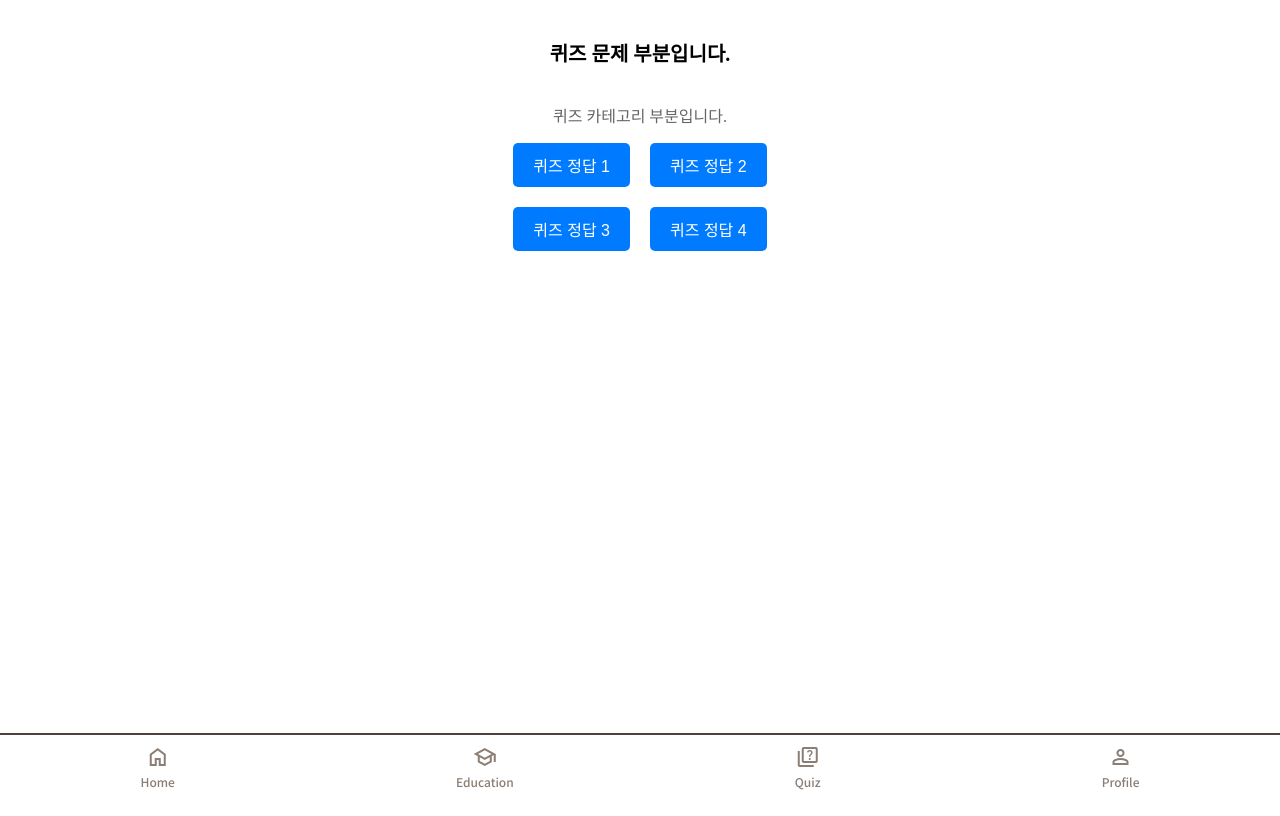
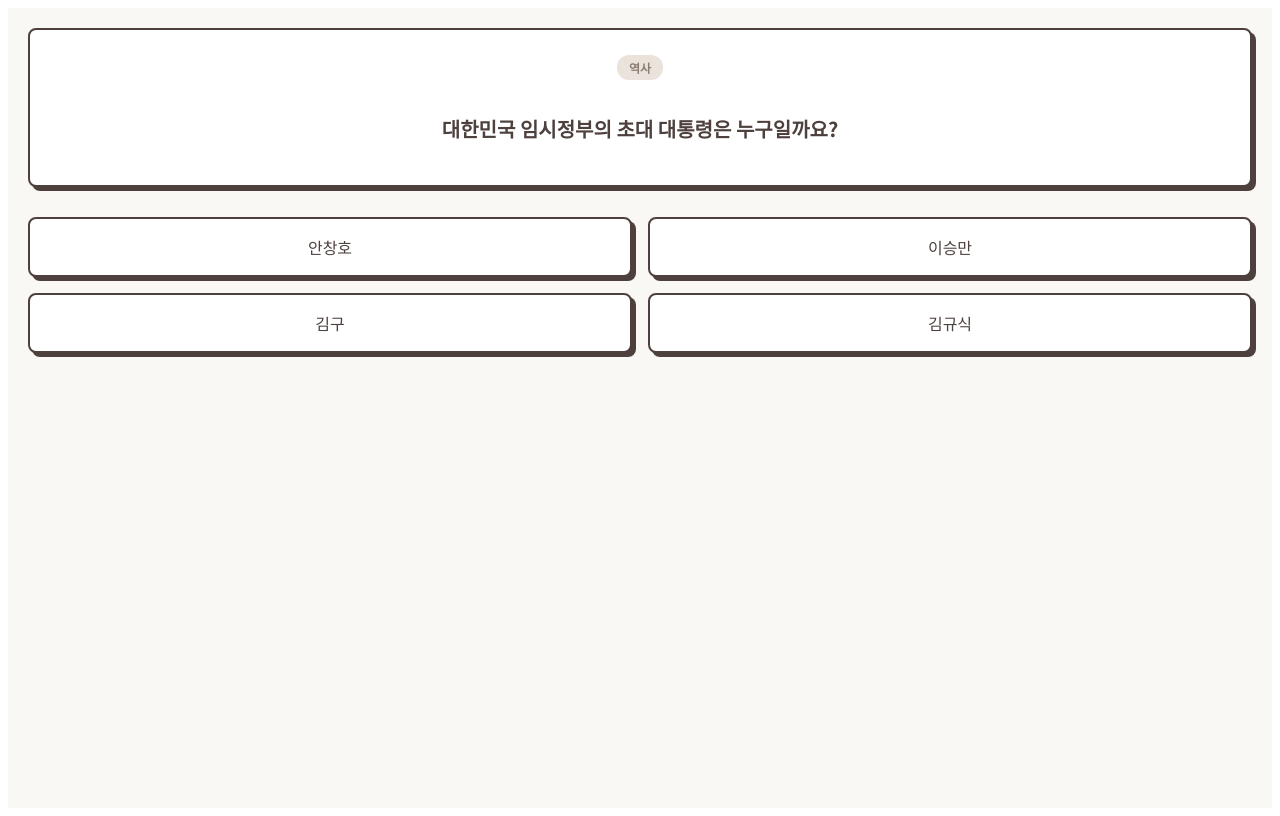
Before and after one commit to LinkHackathonTeam9/Team9_FrontEnd, a React (Vite) app: page /quiz in a window 1280 px wide. Built offline with nearby package versions, Linux system fonts and the light colour scheme.

Commit message:
Edit apply full design to quiz page

```diff
--- a/src/pages/QuizPage.tsx
+++ b/src/pages/QuizPage.tsx
@@ -1,70 +1,204 @@
-import BottomNavBar from '@components/common/BottomNavBar';
+import { useEffect, useState } from 'react';
 import styled from '@emotion/styled';
+import { GGAMJA_COLOR } from '../styles/Colors.ts';
+import { Link } from 'react-router-dom';
 
-const Container = styled.div`
+const dummyQuizData = {
+  category: '역사',
+  question: '대한민국 임시정부의 초대 대통령은 누구일까요?',
+  answers: ['안창호', '이승만', '김구', '김규식'],
+  correctAnswer: '이승만',
+  explanation:
+    '대한민국 임시정부의 초대 대통령은 이승만입니다. 그는 1919년 상하이에서 수립된 임시정부에서 대통령으로 선출되었습니다. 김구 선생은 이후 임시정부의 주석으로 활약하며 독립운동을 이끌었습니다.',
+};
+
+const PageWrapper = styled.div`
+  font-family: 'Noto Sans KR', sans-serif;
+  background-color: #faf8f5;
+  color: ${GGAMJA_COLOR.DARK_BROWN};
+  min-height: 100vh;
+`;
+
+const QuizContainer = styled.main`
+  padding: 20px;
   width: 100%;
-  height: 100%;
-  padding: 10px 20px;
   box-sizing: border-box;
-  display: flex;
+  margin: 0 auto;
+`;
+
+const QuestionBox = styled.div`
+  background-color: white;
+  border: 2px solid ${GGAMJA_COLOR.DARK_BROWN};
+  border-radius: 8px;
+  padding: 24px;
+  margin-bottom: 30px;
+  box-shadow: 4px 4px 0px ${GGAMJA_COLOR.DARK_BROWN};
+  text-align: center;
+`;
+
+const CategoryTag = styled.span`
+  display: inline-block;
+  background-color: #eae3dc;
+  color: ${GGAMJA_COLOR.LIGHT_BROWN};
+  padding: 4px 12px;
+  border-radius: 12px;
+  font-size: 12px;
+  font-weight: 700;
+  margin-bottom: 16px;
+`;
+
+const QuestionText = styled.h2`
+  font-size: 20px;
+  font-weight: 700;
+  line-height: 1.6;
+`;
+
+const AnswerGrid = styled.div`
+  display: grid;
+  grid-template-columns: repeat(2, 1fr);
+  gap: 16px;
+`;
+
+const AnswerButton = styled.button<{ isCorrect?: boolean; isSelected?: boolean }>`
+  background-color: white;
+  font-family: 'Noto Sans KR', sans-serif;
+  font-size: 16px;
+  font-weight: 500;
+  color: ${GGAMJA_COLOR.DARK_BROWN};
+  padding: 16px;
+  border: 2px solid ${GGAMJA_COLOR.DARK_BROWN};
+  border-radius: 8px;
+  box-shadow: 4px 4px 0px ${GGAMJA_COLOR.DARK_BROWN};
+  cursor: pointer;
+  width: 100%;
+  text-align: center;
+
+  ${({ isCorrect }) =>
+    isCorrect &&
+    `
+    background-color: #22C55E;
+    border-color: #16A34A;
+    box-shadow: 4px 4px 0px #16A34A;
+    color: white;
+    font-weight: 700;
+  `}
+
+  ${({ isCorrect, isSelected }) =>
+    !isCorrect &&
+    isSelected &&
+    `
+    background-color: #EF4444;
+    border-color: #DC2626;
+    box-shadow: 4px 4px 0px #DC2626;
+    color: white;
+    font-weight: 700;
+  `}
+`;
+
+const ExplanationBox = styled.div<{ show: boolean }>`
+  display: ${({ show }) => (show ? 'block' : 'none')};
+  background-color: white;
+  border: 2px solid ${GGAMJA_COLOR.DARK_BROWN};
+  border-radius: 8px;
+  padding: 20px;
+  margin-top: 30px;
+  box-shadow: 4px 4px 0px ${GGAMJA_COLOR.DARK_BROWN};
+  text-align: left;
+`;
+
+const ExplanationTitle = styled.h3`
+  font-family: 'Pixelify Sans', sans-serif;
+  font-size: 20px;
+  margin-bottom: 10px;
+  color: ${GGAMJA_COLOR.DARK_BROWN};
+`;
+
+const ExplanationText = styled.p`
+  font-size: 15px;
+  line-height: 1.7;
+  color: ${GGAMJA_COLOR.LIGHT_BROWN};
+`;
+
+const HomeButtonBox = styled.div<{ show: boolean }>`
+  display: ${({ show }) => (show ? 'flex' : 'none')};
   flex-direction: column;
   align-items: center;
   justify-content: center;
-  gap: 20px;
+  margin-top: 10px;
 `;
 
-const ContentWrapper = styled.div`
-  display: flex;
-  flex-direction: column;
-  align-items: center;
-`;
-
-const Title = styled.h3`
+const HomeButton = styled(Link)`
+  display: inline-block;
+  background-color: ${GGAMJA_COLOR.GREEN};
+  color: white;
+  font-family: 'Pixelify Sans', sans-serif;
   font-size: 20px;
-  font-weight: bold;
-  text-align: center;
-`;
-
-const Subtitle = styled.p`
-  font-size: 16px;
-  color: #666;
-  text-align: center;
-`;
-
-const QuizButtonContainer = styled.div`
-  display: grid;
-  grid-template-columns: 1fr 1fr;
-  gap: 20px;
-`;
-
-const QuizButton = styled.button`
-  padding: 10px 20px;
-  font-size: 16px;
-  color: white;
-  background-color: #007bff;
-  border: none;
-  border-radius: 5px;
+  padding: 16px 40px;
+  text-decoration: none;
+  border: 2px solid ${GGAMJA_COLOR.DARK_BROWN};
+  border-radius: 8px;
+  box-shadow: 4px 4px 0 ${GGAMJA_COLOR.DARK_BROWN};
   cursor: pointer;
 `;
 
-const QuizHomePage = () => {
-  // todo fetch quiz data from server
+const QuizPage = () => {
+  const [isAnswered, setIsAnswered] = useState(false);
+  const [selectedAnswer, setSelectedAnswer] = useState<string | null>(null);
+  const [showExplanation, setShowExplanation] = useState(false);
+
+  const handleAnswerClick = (answer: string) => {
+    if (!isAnswered) {
+      setIsAnswered(true);
+      setSelectedAnswer(answer);
+    }
+  };
+
+  useEffect(() => {
+    if (isAnswered) {
+      const timer = setTimeout(() => {
+        setShowExplanation(true);
+      }, 500);
+      return () => clearTimeout(timer);
+    }
+  }, [isAnswered]);
 
   return (
-    <Container>
-      <ContentWrapper>
-        <Title>퀴즈 문제 부분입니다.</Title>
-        <Subtitle>퀴즈 카테고리 부분입니다.</Subtitle>
-        <QuizButtonContainer>
-          <QuizButton>퀴즈 정답 1</QuizButton>
-          <QuizButton>퀴즈 정답 2</QuizButton>
-          <QuizButton>퀴즈 정답 3</QuizButton>
-          <QuizButton>퀴즈 정답 4</QuizButton>
-        </QuizButtonContainer>
-      </ContentWrapper>
-      <BottomNavBar />
-    </Container>
+    <PageWrapper>
+      <QuizContainer>
+        <QuestionBox>
+          <CategoryTag>{dummyQuizData.category}</CategoryTag>
+          <QuestionText>{dummyQuizData.question}</QuestionText>
+        </QuestionBox>
+
+        <AnswerGrid>
+          {dummyQuizData.answers.map((answer) => {
+            const isCorrect = answer === dummyQuizData.correctAnswer;
+            const isSelected = answer === selectedAnswer;
+            return (
+              <AnswerButton
+                key={answer}
+                onClick={() => handleAnswerClick(answer)}
+                disabled={isAnswered}
+                isCorrect={isAnswered && isCorrect}
+                isSelected={isSelected}
+              >
+                {answer}
+              </AnswerButton>
+            );
+          })}
+        </AnswerGrid>
+
+        <ExplanationBox show={showExplanation}>
+          <ExplanationTitle>해설</ExplanationTitle>
+          <ExplanationText>{dummyQuizData.explanation}</ExplanationText>
+        </ExplanationBox>
+
+        <HomeButtonBox show={showExplanation}>
+          <HomeButton to={'/home'}>홈으로 돌아가기</HomeButton>
+        </HomeButtonBox>
+      </QuizContainer>
+    </PageWrapper>
   );
 };
 
-export default QuizHomePage;
+export default QuizPage;
```
